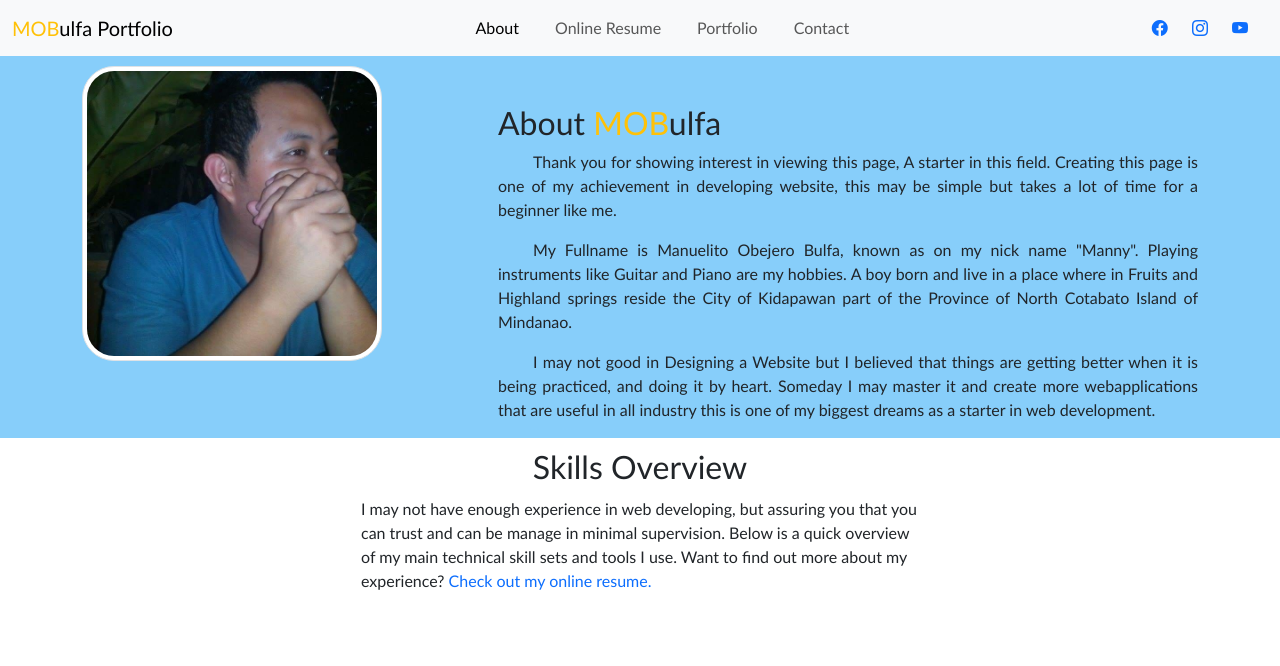
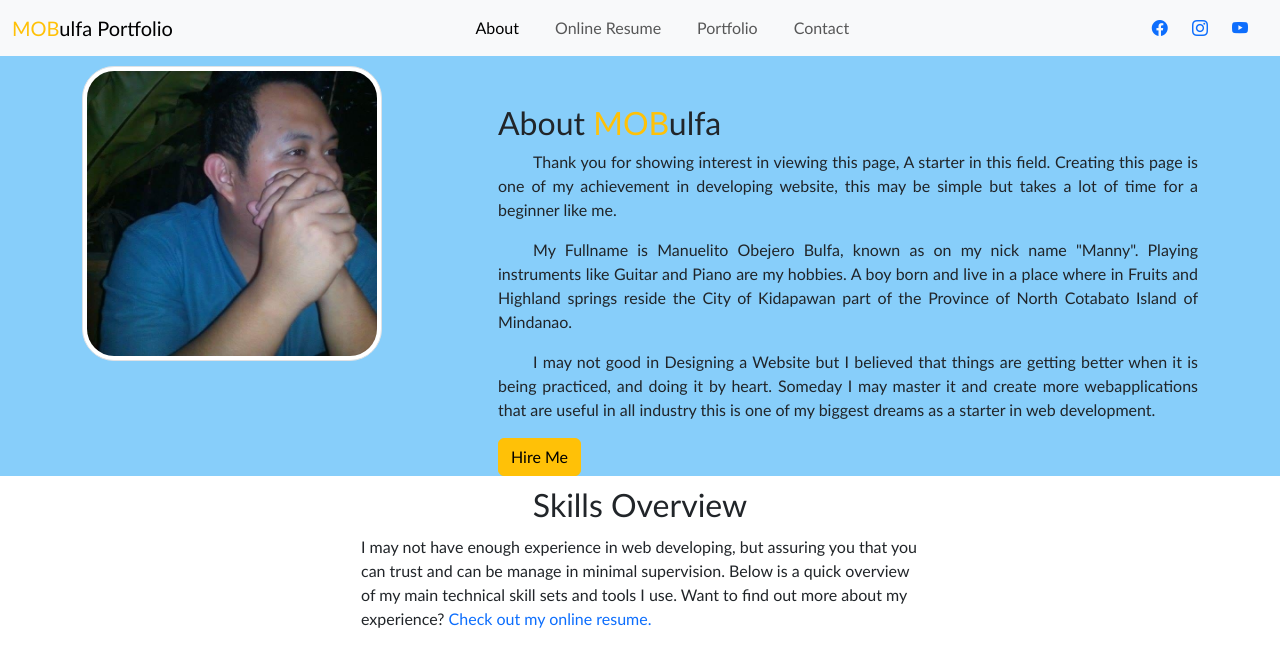
Before and after one commit to mobulfa/mobulfa.github.io, a plain HTML site: page index.html in a window 1280 px wide. Drawn offline with nearby package versions, Linux system fonts and the light colour scheme.

Commit message:
add about button

```diff
--- a/index.html
+++ b/index.html
@@ -69,6 +69,7 @@
                         and doing it by heart. Someday I may master it and create more webapplications that are useful in all industry
                         this is one of my biggest dreams as a starter in web development.
                     </p>
+                    <a href="" class="btn btn-warning">Hire Me</a>
                 </div>
                </div>
             </div>
```
